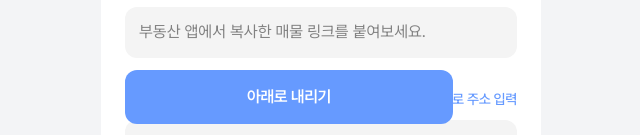
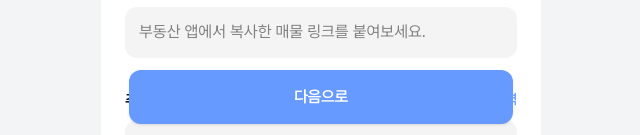
Before and after one commit to dnd-side-project/dnd-13th-9-frontend, a Next.js app: page /map/house-memo in a window 1280 px wide. Shown: the part 660-795 px from the top of the page, without its empty margins (319-959 px from the left). Built offline with nearby package versions, Linux system fonts and the light colour scheme; no server answers.

Commit message:
feat : 다음으로 클릭시 체크리스트로 이동 (#45)

```diff
--- a/src/app/map/house-memo/page.tsx
+++ b/src/app/map/house-memo/page.tsx
@@ -1,5 +1,5 @@
 'use client';
-import React, { useEffect } from 'react';
+import React, { useEffect, useState } from 'react';
 import { MainLayout } from '@/components/layout';
 import { Tabs, TabsContent, TabsList, TabsTrigger } from '@/components/ui/Tabs';
 import BaseInfo from '@/components/HouseMemo/BaseInfo/BaseInfo';
@@ -26,6 +26,7 @@ function HouseMemoContent() {
   } = useModal();
   const router = useRouter();
   const { houseMemo } = useHouseMemo();
+  const [activeTab, setActiveTab] = useState('baseInfo');
 
   const { data } = useChecklistInfo();
 
@@ -61,6 +62,10 @@ function HouseMemoContent() {
     router.back();
   };
 
+  const handleNextClick = () => {
+    setActiveTab('checkList');
+  };
+
   return (
     <>
       <Header
@@ -85,7 +90,7 @@ function HouseMemoContent() {
         }
       />
       <AddImgButtonGroup storageKey="images" />
-      <Tabs defaultValue="baseInfo">
+      <Tabs value={activeTab} onValueChange={setActiveTab}>
         <div className="px-6">
           <TabsList>
             <TabsTrigger.Bar value="baseInfo">기본 정보</TabsTrigger.Bar>
@@ -94,7 +99,7 @@ function HouseMemoContent() {
         </div>
 
         <TabsContent value="baseInfo">
-          <BaseInfo />
+          <BaseInfo onNextClick={handleNextClick} />
         </TabsContent>
         <TabsContent value="checkList">
           <CheckList />
--- a/src/components/HouseMemo/BaseInfo/BaseInfo.tsx
+++ b/src/components/HouseMemo/BaseInfo/BaseInfo.tsx
@@ -3,27 +3,23 @@ import { Icon } from '@/components/ui/Icon';
 import { Button } from '@/components/ui/Button';
 import { TitleXs } from '@/components/ui/Typography';
 import { BaseInfoForm } from './BaseInfoForm';
-import { useHouseMemo } from '@/contexts/HouseMemoContext';
-import { formatHouseMemoForAPI } from '@/utils/houseMemoStorage';
 
-export default function BaseInfo() {
-  const { houseMemo } = useHouseMemo();
+type BaseInfoProps = {
+  onNextClick: () => void;
+};
 
-  const handleSave = () => {
-    const formattedData = formatHouseMemoForAPI(houseMemo);
-  };
-
+export default function BaseInfo({ onNextClick }: BaseInfoProps) {
   return (
     <div className="relative px-6">
       <BaseInfoForm />
 
       <Button
         size="large"
-        className="fixed bottom-4 mx-auto flex w-96 items-center justify-center md:w-82"
-        onClick={handleSave}
+        className="fixed bottom-4 left-1/2 flex w-86 -translate-x-1/2 items-center justify-center shadow-sm md:w-96"
+        onClick={onNextClick}
       >
-        <div className="bottom-2 flex">
-          <TitleXs className="whitespace-nowrap">아래로 내리기</TitleXs>
+        <div className="flex gap-2">
+          <TitleXs className="whitespace-nowrap">다음으로</TitleXs>
           <Icon name="arrowDown" width={20} height={20} />
         </div>
       </Button>
```
